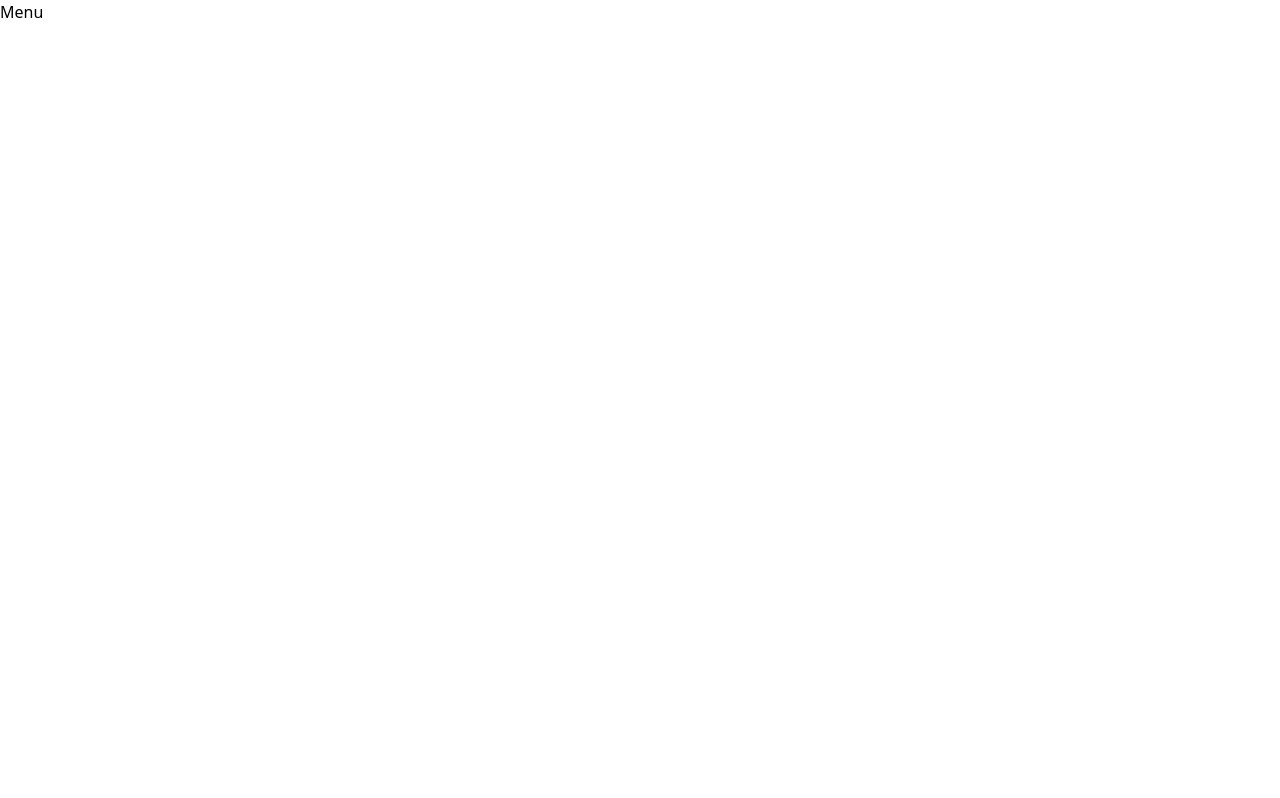
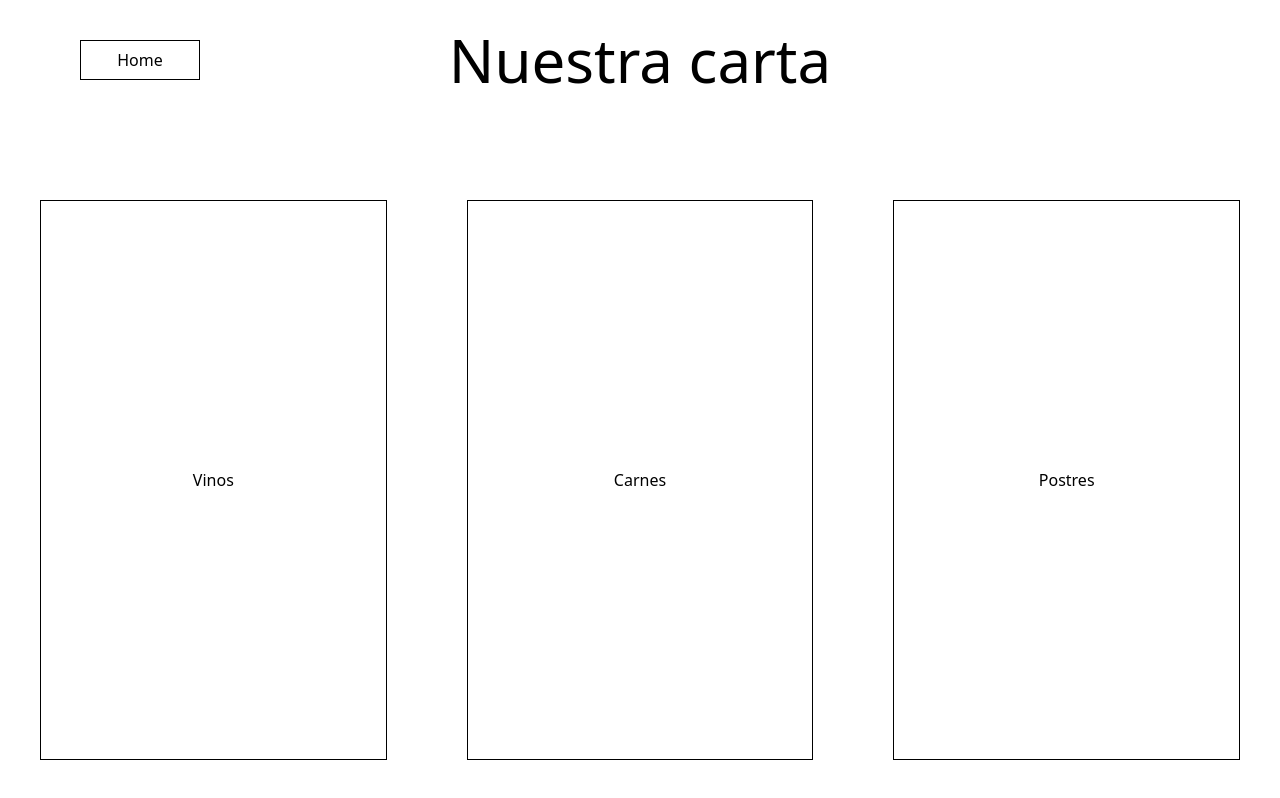
Before and after one commit to Dev-id-A/restaurant-page, a React (Vite) app: page /menu in a window 1280 px wide. Built offline with nearby package versions, Linux system fonts and the light colour scheme.

Commit message:
Menu page structured

```diff
--- a/pages/Menu.jsx
+++ b/pages/Menu.jsx
@@ -1,6 +1,18 @@
+import MenuSection from "../src/assets/Menu.jsx/MenuSection";
+import { Link } from "react-router";
+
 function Menu() {
   return (
-    <div>Menu</div>
+    <main className="w-screen h-screen overflow-hidden">
+      <div className="relative w-full h-30 flex flex-row justify-center items-center">
+        <Link to={"/"} className="absolute grid place-items-center border left-20 h-10 w-30">Home</Link>
+        <h1 className="text-6xl">Nuestra carta</h1>
+      </div>
+
+      <div className="py-10 h-[90vh]">
+        <MenuSection/>
+      </div>
+    </main>
   )
 }
 
--- /dev/null
+++ b/src/assets/Menu.jsx/MenuBtn.jsx
@@ -0,0 +1,7 @@
+function MenuBtn({children}) {
+  return (
+    <button className="border w-full hover:cursor-pointer">{children}</button>
+  )
+}
+
+export default MenuBtn
--- /dev/null
+++ b/src/assets/Menu.jsx/MenuSection.jsx
@@ -0,0 +1,13 @@
+import MenuBtn from "./MenuBtn"
+
+function MenuSection() {
+  return (
+    <section className="flex flex-row justify-center size-full gap-20 p-10">
+       <MenuBtn children={"Vinos"}></MenuBtn>
+       <MenuBtn children={"Carnes"}></MenuBtn>
+       <MenuBtn children={"Postres"}></MenuBtn>
+    </section>
+  )
+}
+
+export default MenuSection
```
